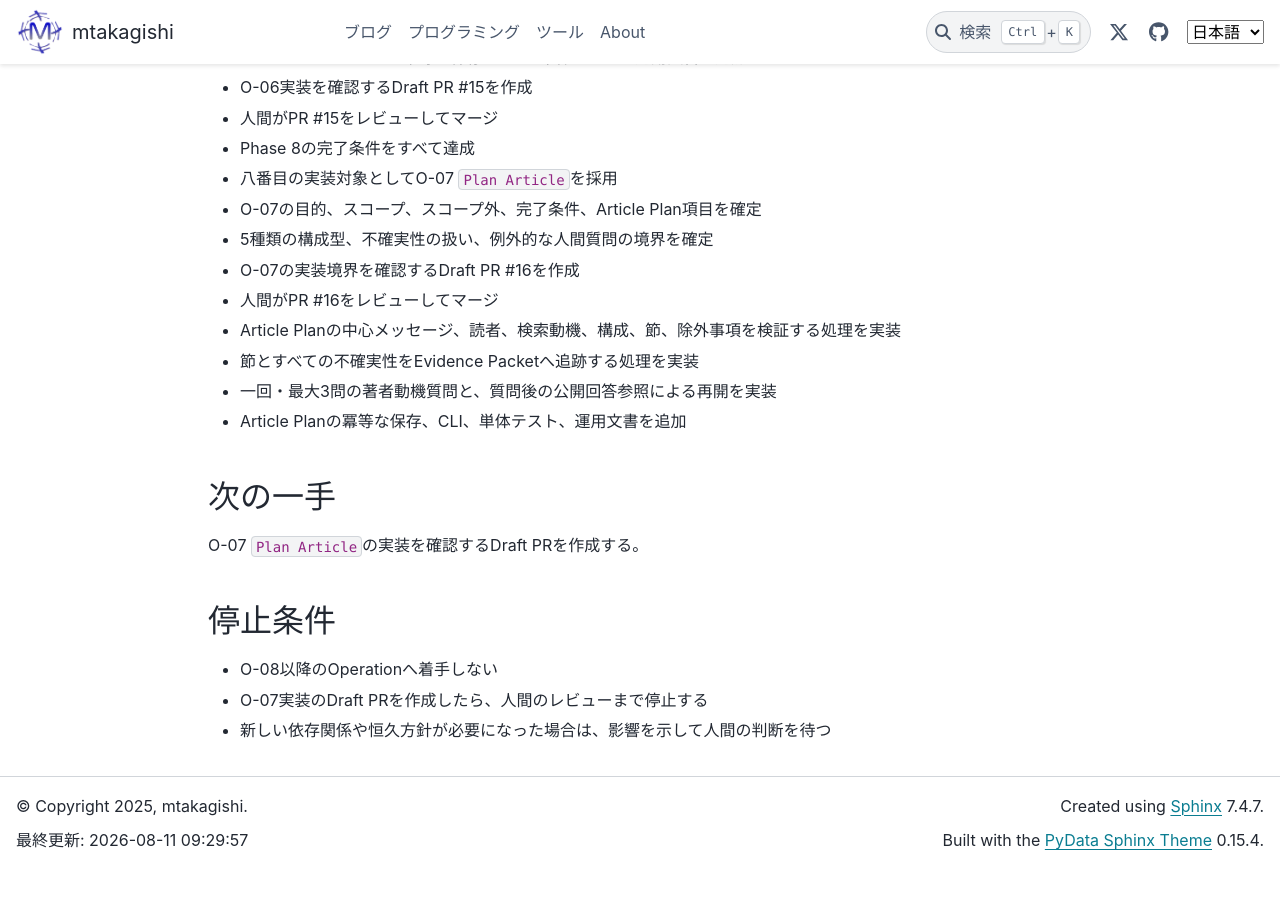
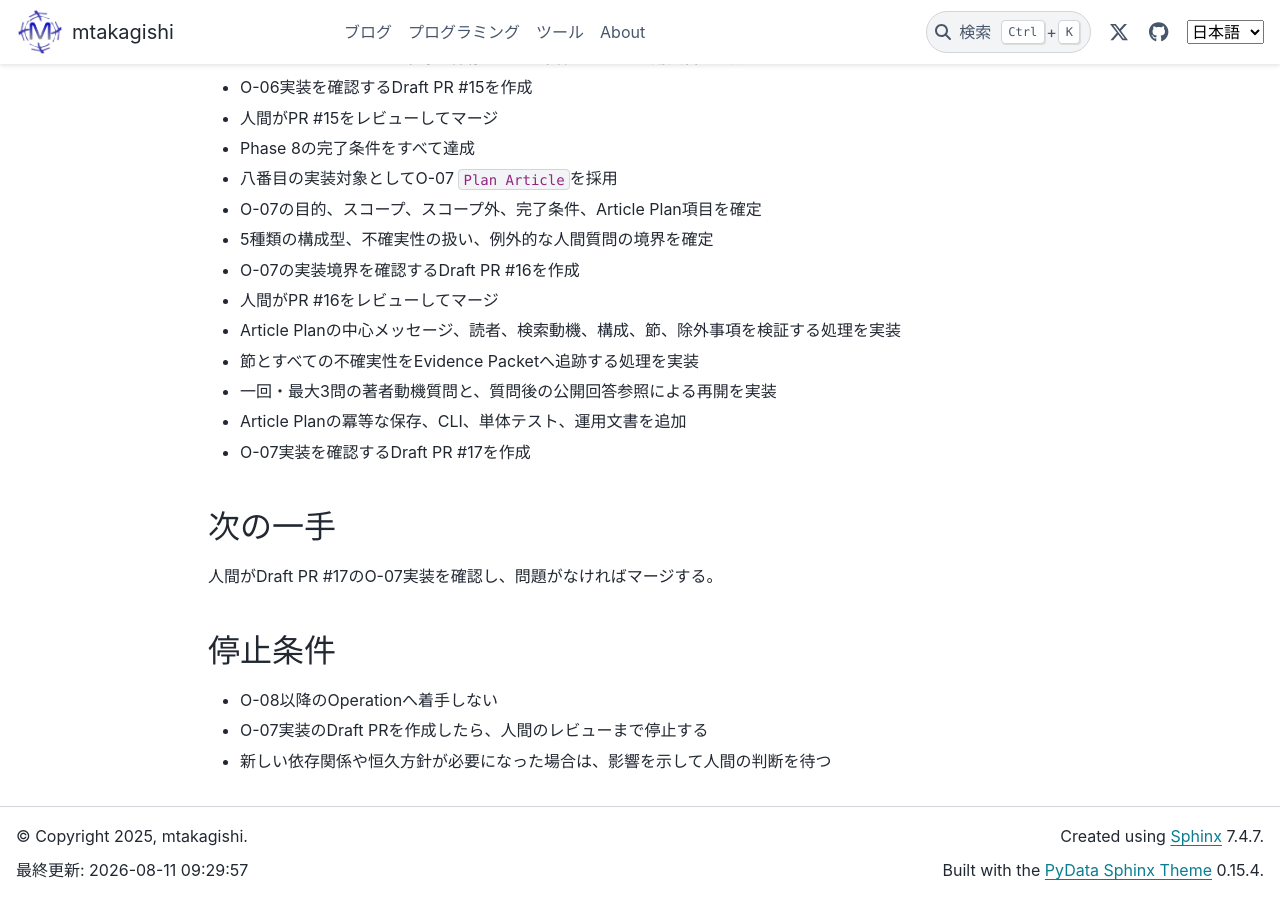
Before and after one commit to mtakagishi/note, a Sphinx documentation site: the page built from docs/agents/knowledge-harness/STATUS.md, in a window 1280 px wide and 900 px high, scrolled down 2533 px. Built offline with Sphinx 7.4.7 and the PyData theme 0.15.4, drawn with Linux system fonts in a browser that asks for light colours; before the commit the page ends 3402 px from its top, so only the background shows below that; some of the changed text lies outside the part shown.

Commit message:
Draft PRの状態を記録

```diff
--- a/docs/agents/knowledge-harness/STATUS.md
+++ b/docs/agents/knowledge-harness/STATUS.md
@@ -5,10 +5,10 @@
 ## 現在地
 
 - フェーズ: Phase 9 / Operation実装
-- 状態: O-07 `Plan Article`の実装と検証を完了
+- 状態: O-07 `Plan Article`の実装をDraft PR #17でレビュー待ち
 - 継続状態の正本: [GitHub Issue #2](https://github.com/mtakagishi/note/issues/2)
 - 完了PR: [GitHub PR #3](https://github.com/mtakagishi/note/pull/3)、[GitHub PR #4](https://github.com/mtakagishi/note/pull/4)、[GitHub PR #5](https://github.com/mtakagishi/note/pull/5)、[GitHub PR #6](https://github.com/mtakagishi/note/pull/6)、[GitHub PR #7](https://github.com/mtakagishi/note/pull/7)、[GitHub PR #8](https://github.com/mtakagishi/note/pull/8)、[GitHub PR #9](https://github.com/mtakagishi/note/pull/9)、[GitHub PR #10](https://github.com/mtakagishi/note/pull/10)、[GitHub PR #11](https://github.com/mtakagishi/note/pull/11)、[GitHub PR #12](https://github.com/mtakagishi/note/pull/12)、[GitHub PR #13](https://github.com/mtakagishi/note/pull/13)、[GitHub PR #14](https://github.com/mtakagishi/note/pull/14)、[GitHub PR #15](https://github.com/mtakagishi/note/pull/15)、[GitHub PR #16](https://github.com/mtakagishi/note/pull/16)
-- レビュー対象: なし
+- レビュー対象: [GitHub Draft PR #17](https://github.com/mtakagishi/note/pull/17)
 - ブロッカー: なし
 
 ## 完了
@@ -89,10 +89,11 @@
 - 節とすべての不確実性をEvidence Packetへ追跡する処理を実装
 - 一回・最大3問の著者動機質問と、質問後の公開回答参照による再開を実装
 - Article Planの冪等な保存、CLI、単体テスト、運用文書を追加
+- O-07実装を確認するDraft PR #17を作成
 
 ## 次の一手
 
-O-07 `Plan Article`の実装を確認するDraft PRを作成する。
+人間がDraft PR #17のO-07実装を確認し、問題がなければマージする。
 
 ## 停止条件
 
```
